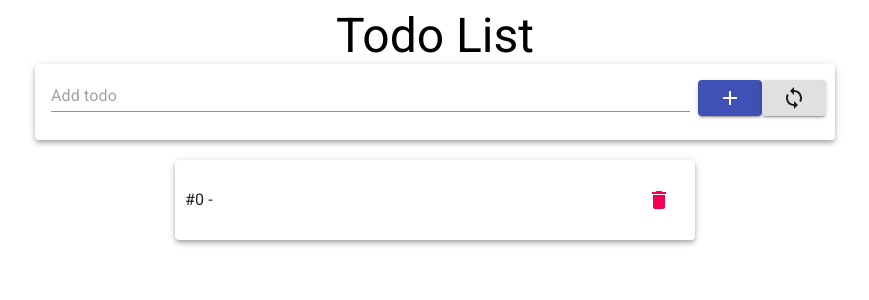
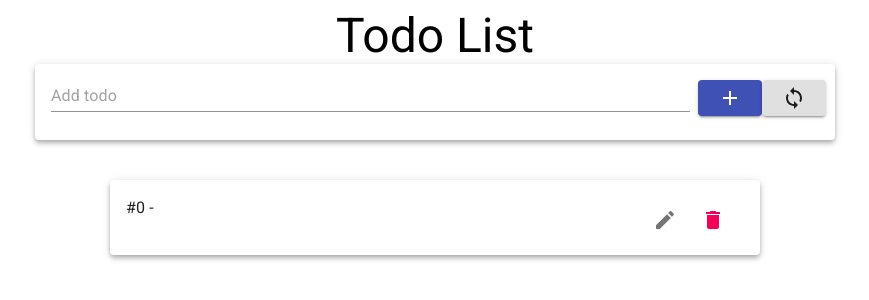
Before and after one commit to joao-zanutto/just-another-react-todo, a React (Create React App) app: page / in a window 1280 px wide. Both pictures are taken after a click on the button 934 px from the left and 98 px from the top of the page. Shown: the top 300 px of the page, without its empty margins (205-1074 px from the left). Built offline with nearby package versions, Linux system fonts and the light colour scheme.

Commit message:
Rewiritten Todos with Grid component and added skelleton for editing todos

```diff
--- a/src/components/Todo.js
+++ b/src/components/Todo.js
@@ -1,30 +1,43 @@
-import { Box, Card, IconButton, Typography } from '@material-ui/core';
+import {
+	Card,
+	CardContent,
+	Grid,
+	IconButton,
+	Typography,
+} from '@material-ui/core';
 import { Delete } from '@material-ui/icons';
+import EditIcon from '@material-ui/icons/Edit';
 
 const styles = {
 	Card: {
-		height: 60,
-		padding: 10,
-		width: 500,
-		display: 'flex',
-		alignItems: 'center',
-		margin: 20,
+		height: 75,
+		margin: 40,
+		width: 650,
 	},
 };
 
 const Todo = ({ id, children, del }) => {
 	return (
 		<Card elevation={4} style={styles.Card}>
-			<Box align='left' width='90%'>
+			<CardContent>
+				<Grid container>
+					<Grid item xs={10} align='left'>
 						<Typography>
 							#{id} - {children}
 						</Typography>
-			</Box>
-			<Box align='right'>
+					</Grid>
+
+					<Grid item>
+						<IconButton>
+							<EditIcon />
+						</IconButton>
+
 						<IconButton onClick={() => del(id)} color='secondary'>
 							<Delete />
 						</IconButton>
-			</Box>
+					</Grid>
+				</Grid>
+			</CardContent>
 		</Card>
 	);
 };
```
Lines whose indentation alone changed are shown as unchanged.
